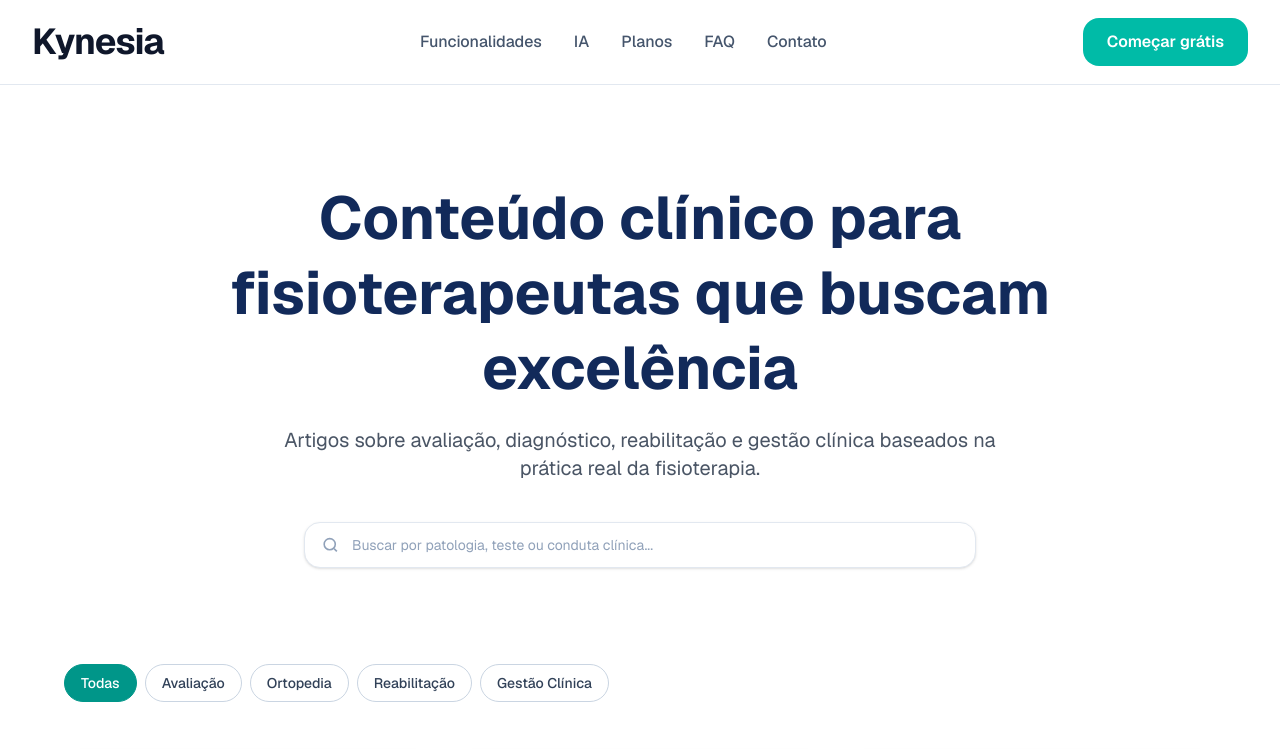
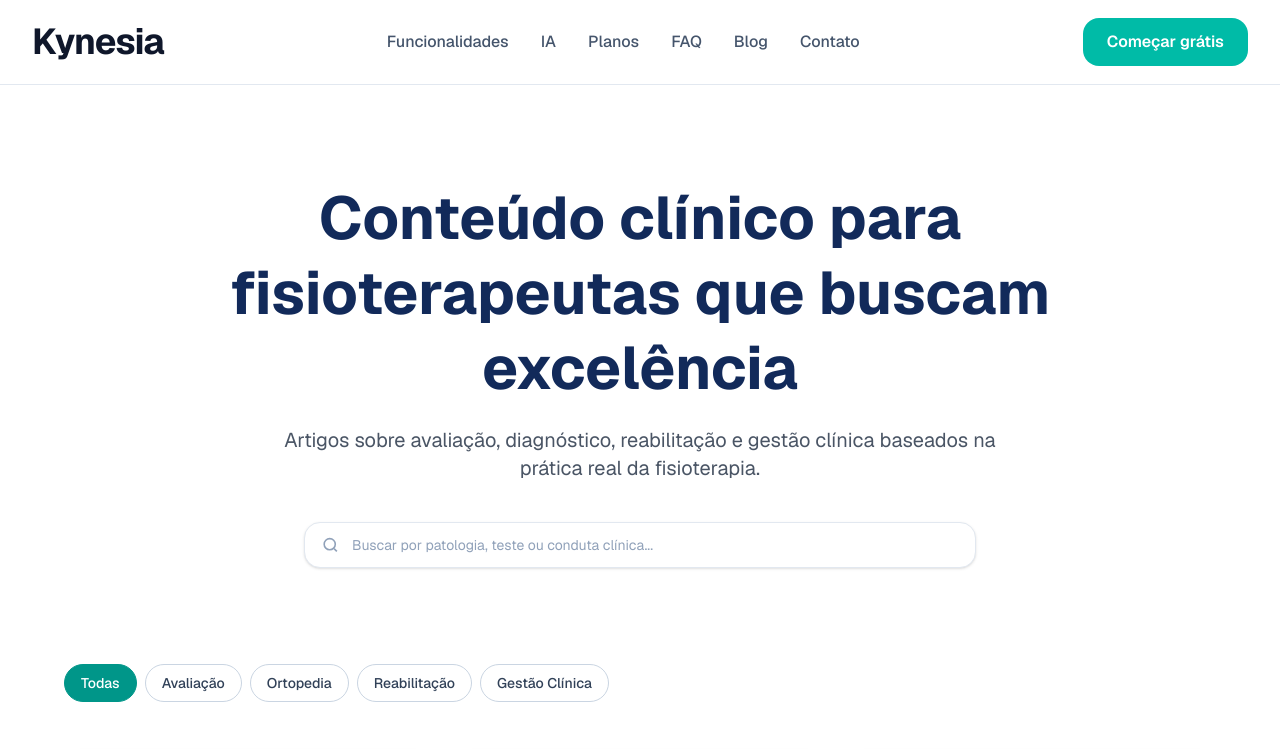
Before and after one commit to sendrette/kynesia-site, a Next.js app: page /blog in a window 1280 px wide. Shown: the top 749 px of the page. Built offline with nearby package versions, Linux system fonts and the light colour scheme.

Commit message:
feat: add blog link to navigation in home and blog page

```diff
--- a/app/blog/BlogPageClient.tsx
+++ b/app/blog/BlogPageClient.tsx
@@ -118,6 +118,7 @@ export default function BlogPageClient() {
             <Link href="/#ia" className="transition hover:text-slate-900">IA</Link>
             <Link href="/#planos" className="transition hover:text-slate-900">Planos</Link>
             <Link href="/#faq" className="transition hover:text-slate-900">FAQ</Link>
+            <Link href="/blog" className="transition hover:text-slate-900">Blog</Link>
             <Link href="/#contato" className="transition hover:text-slate-900">Contato</Link>
           </nav>
 
--- a/app/page.tsx
+++ b/app/page.tsx
@@ -218,6 +218,7 @@ export default function Home() {
             <a href="#ia" className="transition hover:text-slate-900">IA</a>
             <a href="#planos" className="transition hover:text-slate-900">Planos</a>
             <a href="#faq" className="transition hover:text-slate-900">FAQ</a>
+            <Link href="/blog" className="transition hover:text-slate-900">Blog</Link>
             <a href="#contato" className="transition hover:text-slate-900">Contato</a>
           </nav>
 
```
